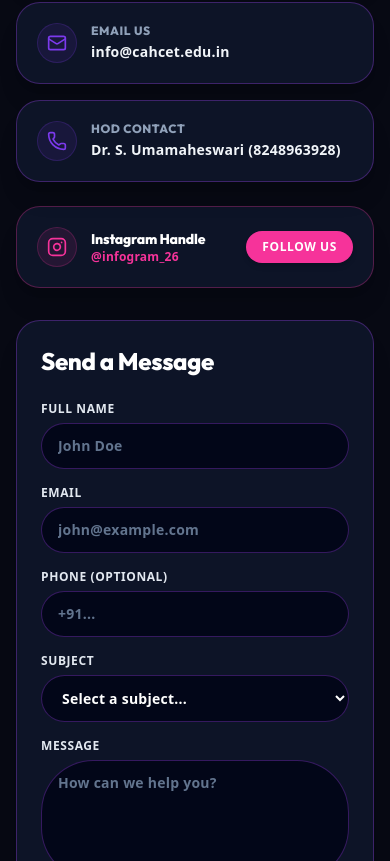
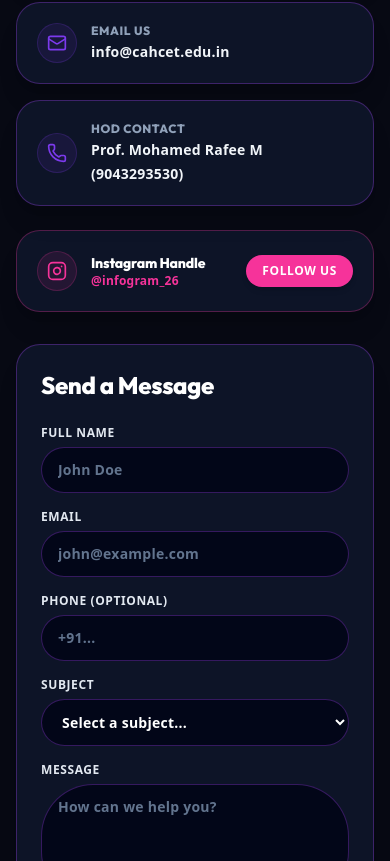
Before and after one commit to maithreyan12/INFOGRAM26, a Next.js app in the folder infogram26-app/: page /contact in a window 390 px wide. Shown: the part 1743-2604 px from the top of the page. Built offline with nearby package versions, Linux system fonts and the light colour scheme; no server answers.

Commit message:
fix: update HOD name to Prof. Mohamed Rafee M and phone to 9043293530 across site

```diff
--- a/infogram26-app/src/app/about/layout.tsx
+++ b/infogram26-app/src/app/about/layout.tsx
@@ -20,7 +20,7 @@ export const metadata: Metadata = {
     'MMES',
     "INFogram'26",
     'Technical Symposium CAHCET',
-    'Dr. S. Umamaheswari HOD IT',
+    'Prof. Mohamed Rafee M HOD IT',
     'Maithreyan D',
   ],
   alternates: {
@@ -80,7 +80,7 @@ const cahcetJsonLd = {
         'postalCode': '632509',
         'addressCountry': 'IN',
       },
-      'telephone': '+918248963928',
+      'telephone': '+919043293530',
       'email': 'info@cahcet.edu.in',
       'geo': {
         '@type': 'GeoCoordinates',
--- a/infogram26-app/src/app/about/page.tsx
+++ b/infogram26-app/src/app/about/page.tsx
@@ -180,9 +180,9 @@ export default function AboutPage() {
                     <MapPin className="w-4 h-4 text-red-500 shrink-0 mt-0.5" />
                     <span>Hakeem Nagar, Melvisharam, Ranipet District, Tamil Nadu – 632 509 <strong className="text-red-500 font-black text-xs uppercase tracking-wider ml-1">(Open Maps 📍)</strong></span>
                   </a>
-                  <a href="tel:+918248963928" className={`flex items-center gap-2.5 font-bold transition-all hover:underline ${isDark ? 'text-slate-200 hover:text-amber-300' : 'text-slate-800 hover:text-[#7c3aed]'}`}>
+                  <a href="tel:+919043293530" className={`flex items-center gap-2.5 font-bold transition-all hover:underline ${isDark ? 'text-slate-200 hover:text-amber-300' : 'text-slate-800 hover:text-[#7c3aed]'}`}>
                     <Phone className="w-4 h-4 text-[#7c3aed] shrink-0" />
-                    <span>HOD: Dr. S. Umamaheswari (8248963928)</span>
+                    <span>HOD: Prof. Mohamed Rafee M (9043293530)</span>
                   </a>
                   <div className={`flex items-center gap-2.5 font-bold ${isDark ? 'text-slate-200' : 'text-slate-800'}`}>
                     <Mail className="w-4 h-4 text-[#7c3aed] shrink-0" />
@@ -518,8 +518,8 @@ export default function AboutPage() {
                 isDark ? 'bg-slate-950/80 border-purple-500/20' : 'bg-slate-50 border-slate-200'
               }`}>
                 <div className={`text-[11px] font-black uppercase tracking-wider mb-1 ${isDark ? 'text-amber-300' : 'text-[#7c3aed]'}`}>HOD &amp; Convenors</div>
-                <div className={`text-sm font-black ${isDark ? 'text-white' : 'text-slate-950'}`}>Dr. S. Umamaheswari <span className="text-xs font-bold text-slate-400">(Prof &amp; Head/IT)</span></div>
-                <div className={`text-xs font-bold mt-1 ${isDark ? 'text-slate-300' : 'text-slate-700'}`}>Convenors: Mr. M. Mohamed Rafe (AP/IT), Mrs. I. Abdulla (AP/IT)</div>
+                <div className={`text-sm font-black ${isDark ? 'text-white' : 'text-slate-950'}`}>Prof. Mohamed Rafee M <span className="text-xs font-bold text-slate-400">(Prof &amp; Head/IT)</span></div>
+                <div className={`text-xs font-bold mt-1 ${isDark ? 'text-slate-300' : 'text-slate-700'}`}>Convenors: Mrs. I. Abdulla (AP/IT)</div>
               </div>
             </div>
           </motion.div>
--- a/infogram26-app/src/app/contact/layout.tsx
+++ b/infogram26-app/src/app/contact/layout.tsx
@@ -5,12 +5,12 @@ const SITE_URL = 'https://infogram26.in';
 export const metadata: Metadata = {
   title: "Contact — INFogram'26 | Get in Touch | CAHCET Dept of IT",
   description:
-    "Contact the INFogram'26 team — National Level Technical Symposium by Department of IT, C. Abdul Hakeem College of Engineering & Technology, Melvisharam. Reach out to event coordinators, HOD Dr. S. Umamaheswari, or our student team. 22nd August 2026.",
+    "Contact the INFogram'26 team — National Level Technical Symposium by Department of IT, C. Abdul Hakeem College of Engineering & Technology, Melvisharam. Reach out to event coordinators, HOD Prof. Mohamed Rafee M, or our student team. 22nd August 2026.",
   keywords: [
     "Contact INFogram'26",
     "INFogram 26 Contact",
     "CAHCET IT Department Contact",
-    "Dr. S. Umamaheswari HOD IT",
+    "Prof. Mohamed Rafee M HOD IT",
     "INFogram 2026 Organizers",
     "CAHCET Symposium Contact",
     "Melvisharam Technical Symposium Contact",
--- a/infogram26-app/src/app/contact/page.tsx
+++ b/infogram26-app/src/app/contact/page.tsx
@@ -290,8 +290,8 @@ export default function ContactPage() {
                   </div>
                   <div>
                     <h3 className={`font-black text-xs uppercase tracking-wider ${isDark ? 'text-slate-400' : 'text-slate-600'}`}>HOD Contact</h3>
-                    <a href="tel:+918248963928" className={`font-black text-sm transition-colors ${isDark ? 'text-slate-100 hover:text-amber-300' : 'text-slate-950 hover:text-[#7c3aed]'}`}>
-                      Dr. S. Umamaheswari (8248963928)
+                    <a href="tel:+919043293530" className={`font-black text-sm transition-colors ${isDark ? 'text-slate-100 hover:text-amber-300' : 'text-slate-950 hover:text-[#7c3aed]'}`}>
+                      Prof. Mohamed Rafee M (9043293530)
                     </a>
                   </div>
                 </div>
--- a/infogram26-app/src/components/layout/Footer.tsx
+++ b/infogram26-app/src/components/layout/Footer.tsx
@@ -198,12 +198,12 @@ export default function Footer() {
               <li className="flex items-center gap-3">
                 <Phone className={`w-4 h-4 shrink-0 ${isDark ? 'text-amber-300' : 'text-[#7c3aed]'}`} />
                 <a
-                  href="tel:+918248963928"
+                  href="tel:+919043293530"
                   className={`text-sm font-black transition-colors ${isDark ? 'text-slate-200 hover:text-amber-300' : 'text-slate-900 hover:text-[#7c3aed]'
                     }`}
                   style={{ WebkitTapHighlightColor: 'transparent' }}
                 >
-                  HOD: Dr. S. Umamaheswari (8248963928)
+                  HOD: Prof. Mohamed Rafee M (9043293530)
                 </a>
               </li>
               <li className="flex items-center gap-3">
```
